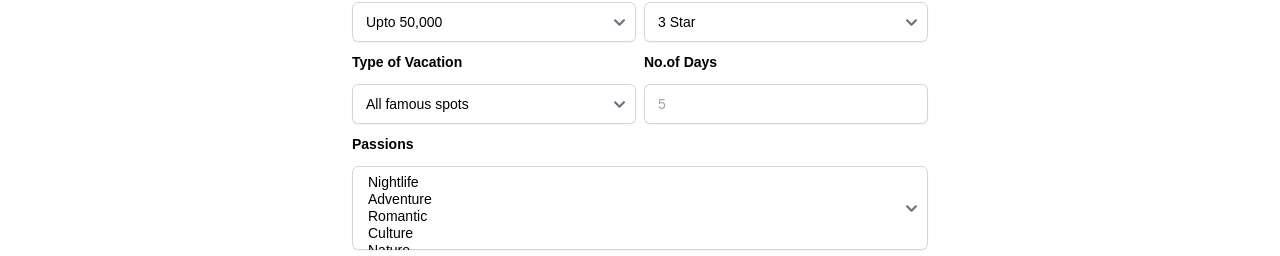
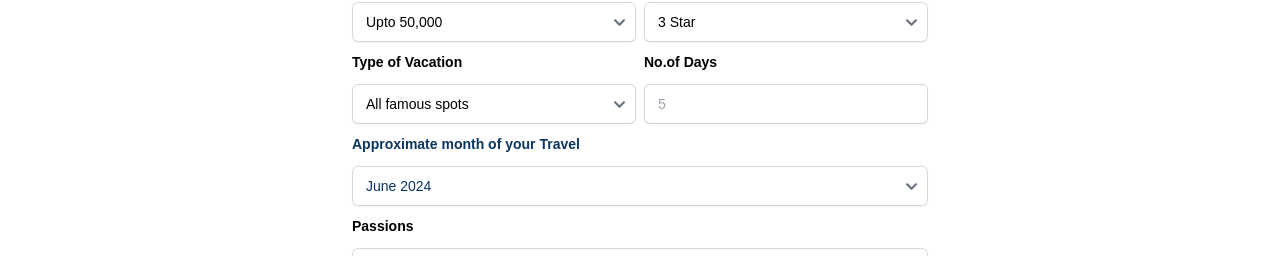
Before and after one commit to shuboidwork/planyourtrails, a Next.js app: page / in a window 1280 px wide. Shown: the part 1637-1893 px from the top of the page. Built offline with nearby package versions, Linux system fonts and the light colour scheme; what tw-elements-react would draw is missing.

Commit message:
Updated travel month code

```diff
--- a/components/landing_components/leadgenform.jsx
+++ b/components/landing_components/leadgenform.jsx
@@ -83,6 +83,7 @@ export default function LeadGenForm() {
             budget: formData.get("budget"),
             destination: formData.get("destination"),
             product: formData.get("product"),
+            travel_month: formData.get("travel_month"),
           },
         }
       );
@@ -337,6 +338,40 @@ export default function LeadGenForm() {
               </div>
             </div>
           </div>
+          <div className="w-full">
+            <label
+              htmlFor="travel_month"
+              className="block text-sm font-semibold leading-6 text-obtext"
+            >
+              Approximate month of your Travel
+            </label>
+            <div className="mt-2.5">
+              <select
+                name="travel_month"
+                id="travel_month"
+                required="true"
+                className="block w-full rounded-md border-0 px-3.5 py-2 text-obtext shadow-sm ring-1 ring-inset ring-gray-300 focus:ring-2 focus:ring-inset focus:ring-obtext sm:text-sm sm:leading-6"
+              >
+                {[...Array(12)].map((_, index) => {
+                  const date = new Date();
+                  date.setMonth(date.getMonth() + index);
+                  const monthName = date.toLocaleString("default", {
+                    month: "long",
+                  });
+                  const year = date.getFullYear();
+                  return (
+                    <option
+                      key={`${monthName}-${year}`}
+                      value={`${monthName}-${year}`}
+                    >
+                      {`${monthName} ${year}`}
+                    </option>
+                  );
+                })}
+              </select>
+            </div>
+          </div>
+
           <div>
             <label
               htmlFor="passions"
```
